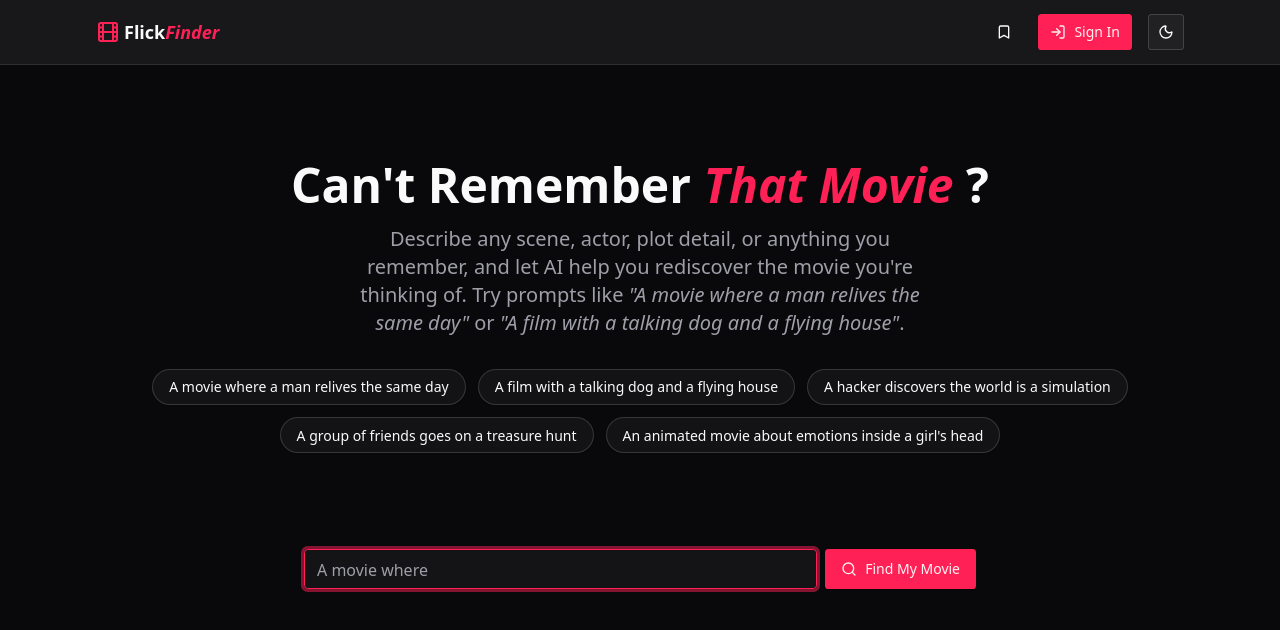
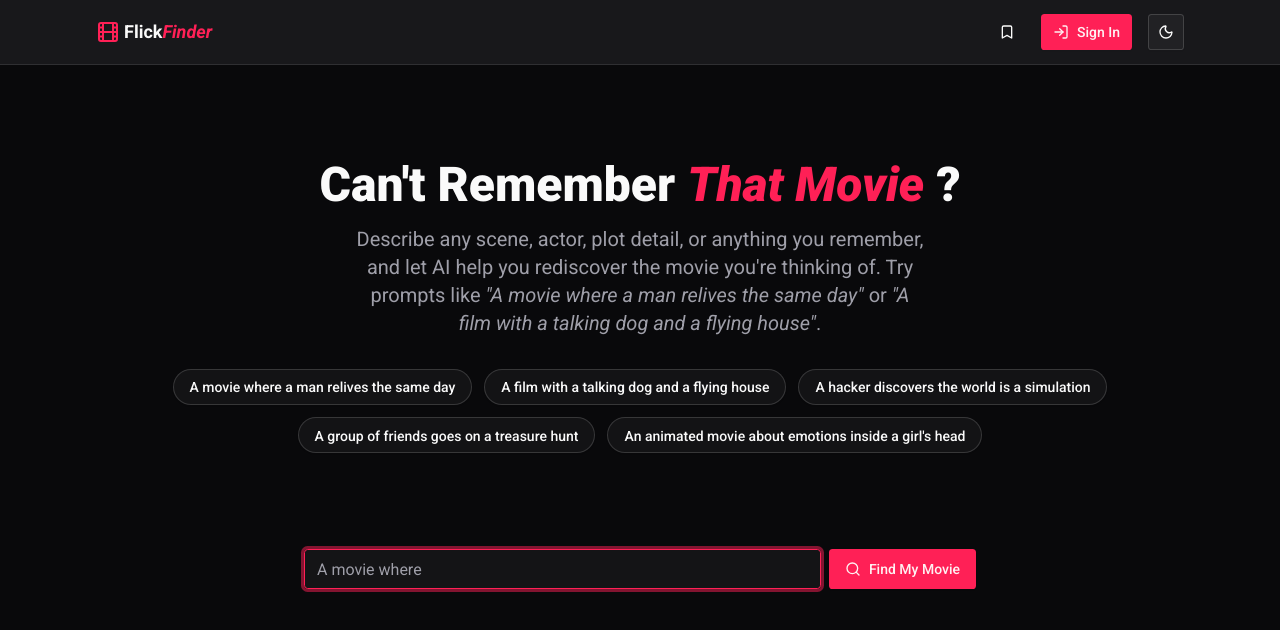
Before and after one commit to gitbeet/movie-recall-app, a React (Vite) app in the folder client/: page / in a window 1280 px wide. Shown: the top 630 px of the page. Built offline with nearby package versions, Linux system fonts and the light colour scheme; no server answers.

Commit message:
movie type fix

```diff
--- a/client/index.html
+++ b/client/index.html
@@ -1,13 +1,27 @@
-<!doctype html>
+<!DOCTYPE html>
 <html lang="en">
   <head>
     <meta charset="UTF-8" />
-    <link rel="icon" type="image/svg+xml" href="/vite.svg" />
-    <meta name="viewport" content="width=device-width, initial-scale=1.0" />
+    <link
+      rel="icon"
+      type="image/svg+xml"
+      href="/vite.svg"
+    />
+    <meta
+      name="viewport"
+      content="width=device-width, initial-scale=1.0"
+    />
     <title>Recall a Movie</title>
+    <link
+      href="https://fonts.googleapis.com/css2?family=Roboto:ital,wght@0,100;0,300;0,400;0,500;0,700;0,900;1,100;1,300;1,400;1,500;1,700;1,900&display=swap"
+      rel="stylesheet"
+    />
   </head>
   <body>
     <div id="root"></div>
-    <script type="module" src="/src/main.tsx"></script>
+    <script
+      type="module"
+      src="/src/main.tsx"
+    ></script>
   </body>
 </html>
--- a/client/src/context/FavoritesContext.tsx
+++ b/client/src/context/FavoritesContext.tsx
@@ -5,6 +5,9 @@ interface Movie {
   title: string;
   posterUrl?: string;
   movieId: number;
+  releaseYear?: string;
+  rating?: number;
+  description?: string;
 }
 
 interface User {
--- a/client/src/index.css
+++ b/client/src/index.css
@@ -110,10 +110,13 @@
   --sidebar-ring: oklch(0.645 0.246 16.439);
 }
 
-
 @layer base {
   * {
     @apply border-border outline-ring/50;
+  }
+  html,
+  body {
+    font-family: "Roboto", sans-serif;
   }
   body {
     @apply bg-background text-foreground;
```
